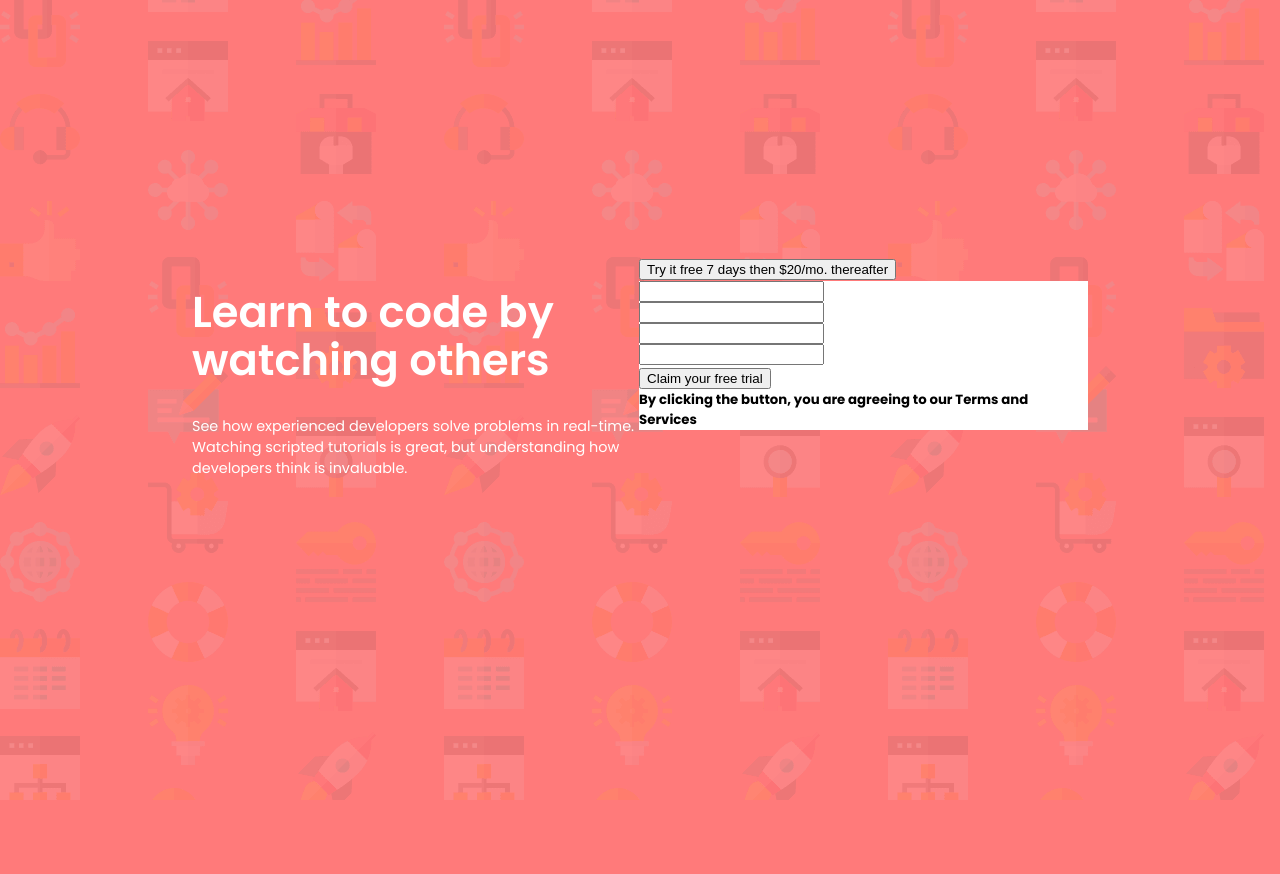
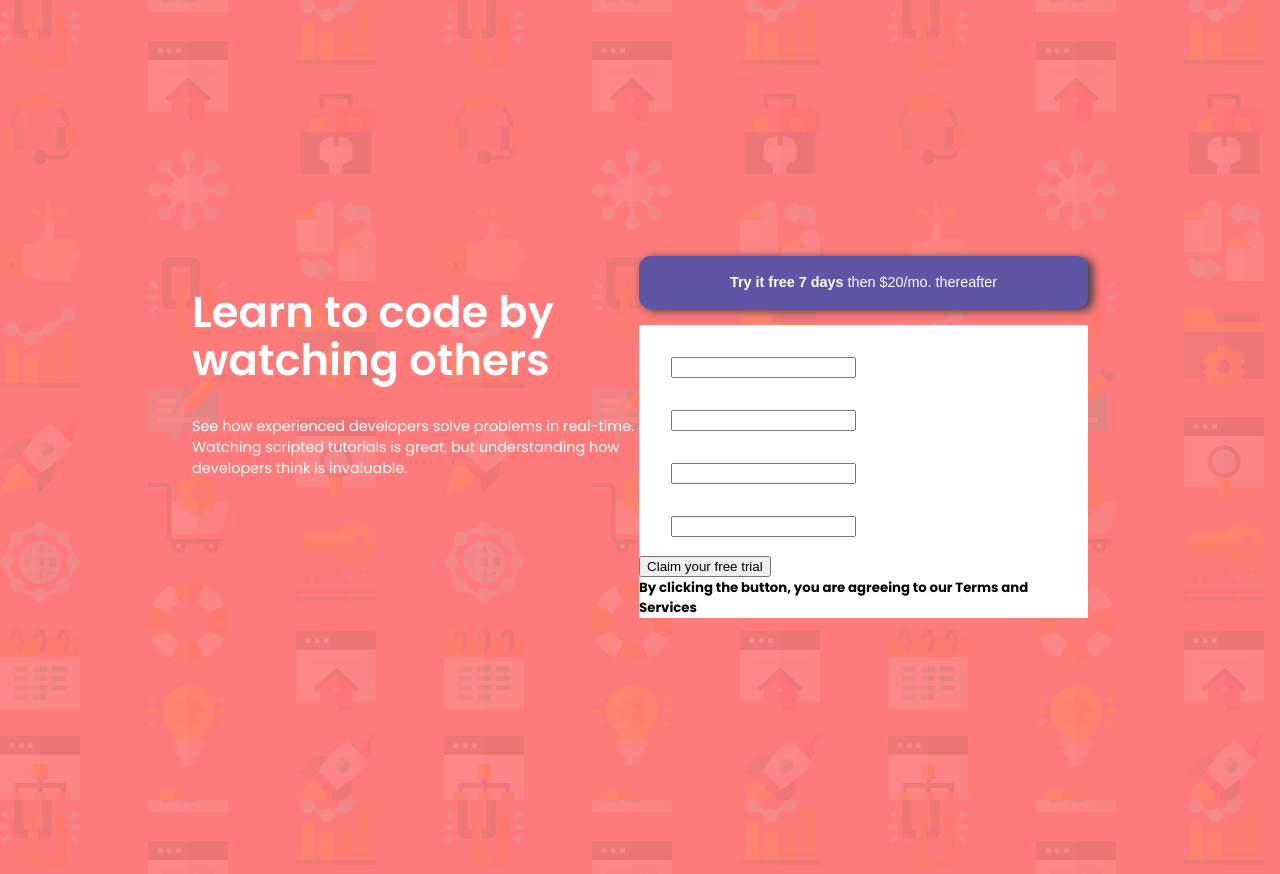
Before and after one commit to ValeriyaS-code/sign-up-form, a plain HTML site: page index.html in a window 1280 px wide. Before the commit the page ends 800 px from the top, so only its background shows below. Drawn offline with Linux system fonts and the light colour scheme.

Commit message:
try free button style added

```diff
--- a/assets/style.css
+++ b/assets/style.css
@@ -40,10 +40,27 @@ body {
     flex-direction: column;
 }
 
+.try-free-btn {
+    width: 100%;
+    height: 3.3rem;
+    margin-bottom: 1rem;
+    background-color: hsl(248, 32%, 49%);
+    border-radius: 0.7rem;
+    border: 1px solid hsl(248, 32%, 49%);
+    color: white;
+    box-shadow: 5px 2px 10px hsl(249, 10%, 26%);
+    font-size: 0.9rem;
+}
+
+.try-free-btn span {
+    font-weight: 700;
+}
+
 .input-section {
     background-color: white;
 }
 
 input {
     display: block;
+    margin: 2rem 2rem 1rem 2rem;
 }
--- a/index.html
+++ b/index.html
@@ -19,7 +19,7 @@
         </div>
         <div class="sign-up-section">
             <div>
-                <button><span>Try it free 7 days</span> then $20/mo. thereafter</button>
+                <button class="try-free-btn"><span>Try it free 7 days</span> then $20/mo. thereafter</button>
             </div>
             <div class="input-section">
                 <input>
```
